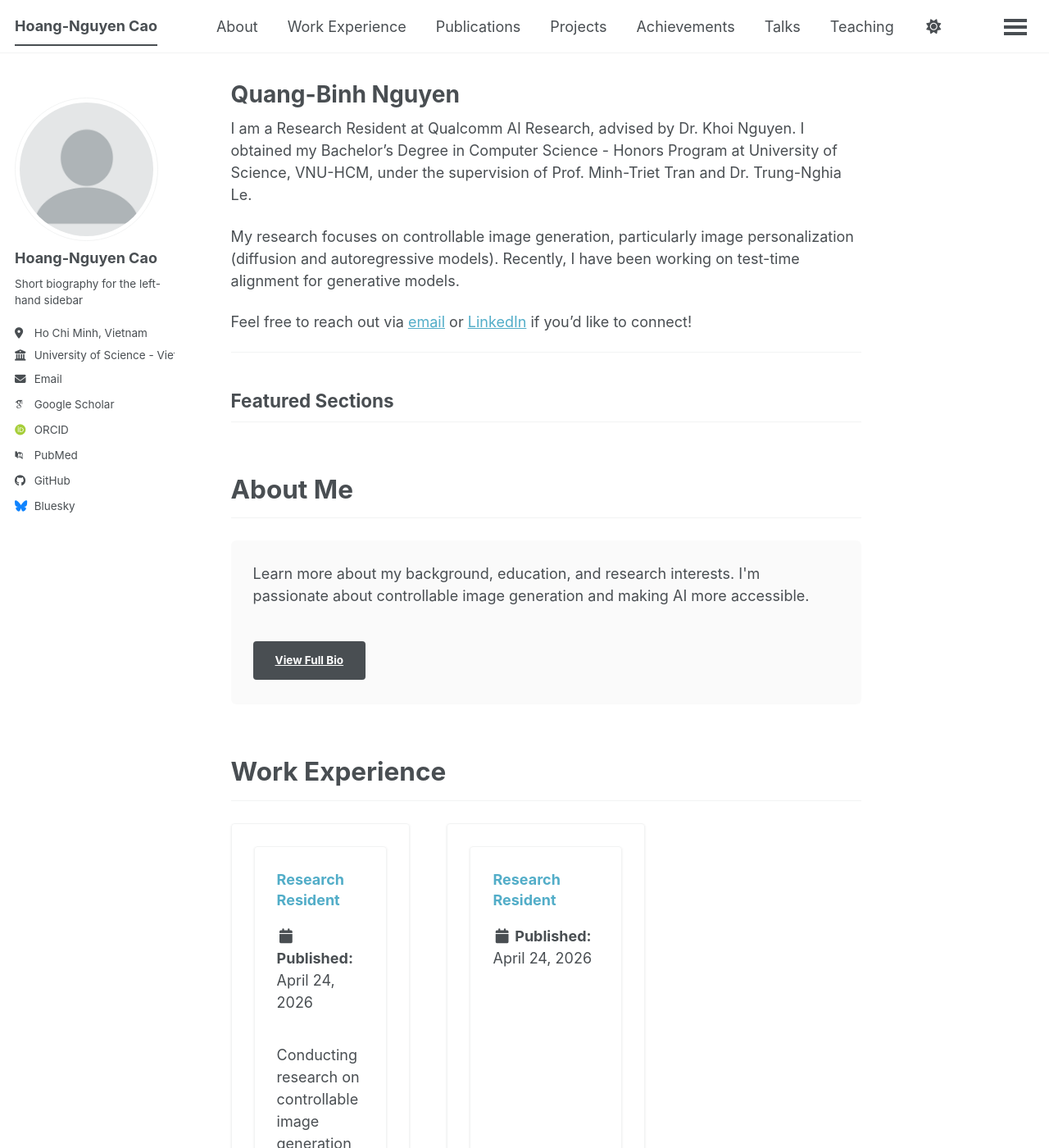
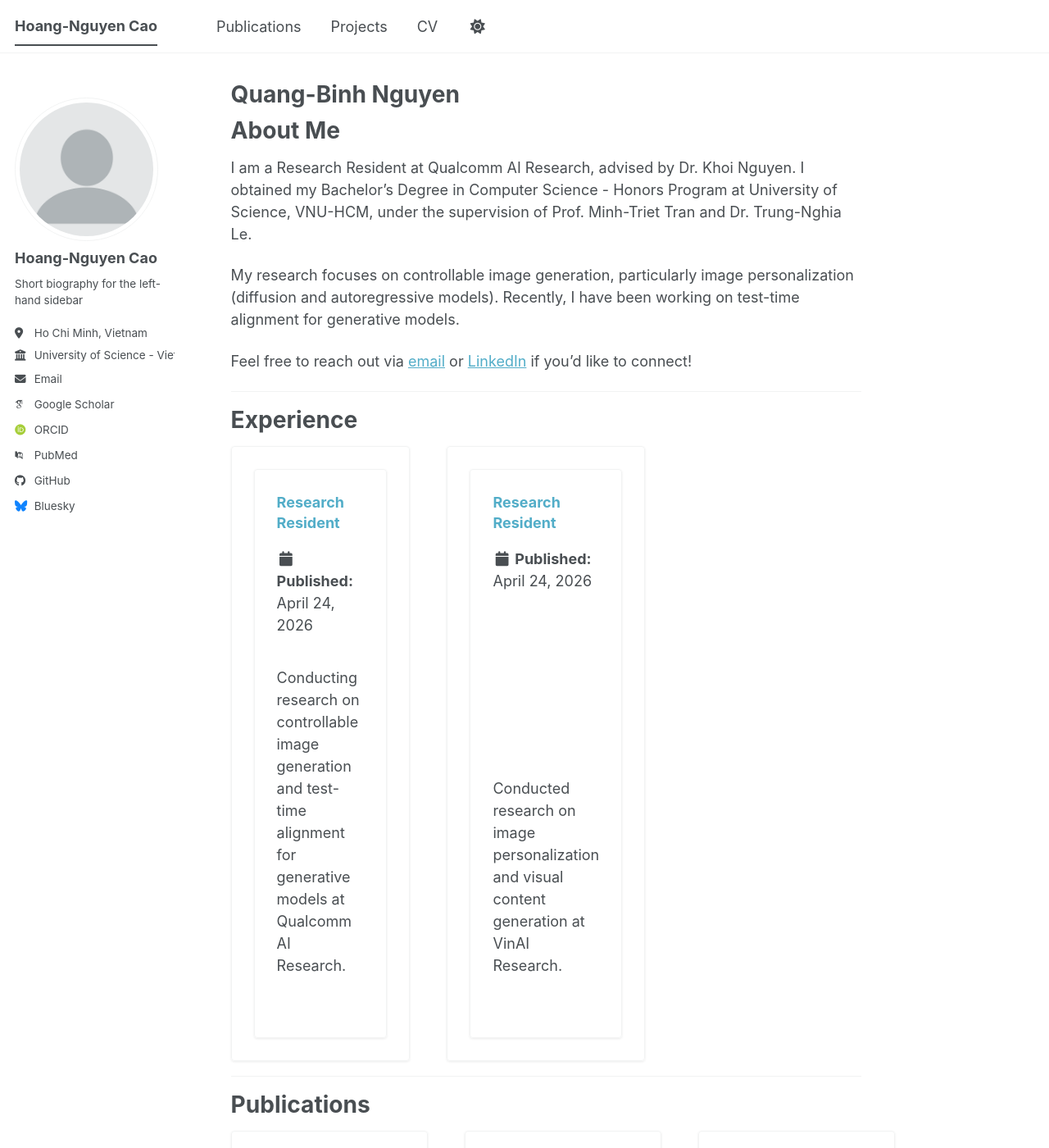
Before and after one commit to HNg0303/HNg0303.github.io, a Jekyll site: the page built from _pages/about.md, in a window 1280 px wide and 1400 px high. Shown: the whole window at 82% size. Built offline with Jekyll 4.4.1, drawn with Linux system fonts in a browser that asks for light colours; some web fonts are replaced; a script bundle is joined from its source files by our own code; library files that are not in the unit come from our copies; some of the changed text lies outside the part shown.

```diff
--- a/_pages/about.md
+++ b/_pages/about.md
@@ -17,145 +19,51 @@ Feel free to reach out via [email](mailto:chnguyen032005@gmail.com) or [LinkedIn
 
 ---
 
-## Featured Sections
+# Experience
 
-<div class="homepage-sections">
+{% if site.work_experience %}
+<div class="archive--card-grid">
+  {% for post in site.work_experience reversed %}
+    {% include archive-single.html type="card" %}
+  {% endfor %}
+</div>
+{% endif %}
 
-  <!-- About Me Section -->
-  <section class="section-preview" id="about-section">
-    <h2 class="section-title">
-      <a href="{{ base_path }}/about-me/">About Me</a>
-    </h2>
-    <div class="section-content">
-      <p>Learn more about my background, education, and research interests. I'm passionate about controllable image generation and making AI more accessible.</p>
-      <a href="{{ base_path }}/about-me/" class="btn btn--primary">View Full Bio</a>
-    </div>
-  </section>
+---
 
-  <!-- Work Experience Section -->
-  {% if site.work_experience %}
-  <section class="section-preview" id="experience-section">
-    <h2 class="section-title">
-      <a href="{{ base_path }}/work-experience/">Work Experience</a>
-    </h2>
-    <div class="archive--card-grid">
-      {% for post in site.work_experience reversed | limit: 3 %}
-        {% include archive-single.html type="card" %}
-      {% endfor %}
-    </div>
-    <a href="{{ base_path }}/work-experience/" class="btn btn--primary">View All Experience</a>
-  </section>
-  {% endif %}
+# Publications
 
-  <!-- Publications Section -->
-  {% if site.publications %}
-  <section class="section-preview" id="publications-section">
-    <h2 class="section-title">
-      <a href="{{ base_path }}/publications/">Publications</a>
-    </h2>
-    <div class="archive--card-grid">
-      {% for post in site.publications reversed | limit: 3 %}
-        {% include archive-single.html type="card" %}
-      {% endfor %}
-    </div>
-    <a href="{{ base_path }}/publications/" class="btn btn--primary">View All Publications</a>
-  </section>
-  {% endif %}
+{% if site.publications %}
+<div class="archive--card-grid">
+  {% for post in site.publications reversed %}
+    {% include archive-single.html type="card" %}
+  {% endfor %}
+</div>
+{% endif %}
 
-  <!-- Projects Section -->
-  {% if site.portfolio %}
-  <section class="section-preview" id="projects-section">
-    <h2 class="section-title">
-      <a href="{{ base_path }}/portfolio/">Projects</a>
-    </h2>
-    <div class="archive--card-grid">
-      {% for post in site.portfolio reversed | limit: 3 %}
-        {% include archive-single.html type="card" %}
-      {% endfor %}
-    </div>
-    <a href="{{ base_path }}/portfolio/" class="btn btn--primary">View All Projects</a>
-  </section>
-  {% endif %}
+---
 
-  <!-- Achievements Section -->
-  {% if site.achievements %}
-  <section class="section-preview" id="achievements-section">
-    <h2 class="section-title">
-      <a href="{{ base_path }}/achievements/">Achievements</a>
-    </h2>
-    <div class="archive--card-grid">
-      {% for post in site.achievements reversed | limit: 3 %}
-        {% include archive-single.html type="card" %}
-      {% endfor %}
-    </div>
-    <a href="{{ base_path }}/achievements/" class="btn btn--primary">View All Achievements</a>
-  </section>
-  {% endif %}
+# Projects
 
+{% if site.portfolio %}
+<div class="archive--card-grid">
+  {% for post in site.portfolio reversed %}
+    {% include archive-single.html type="card" %}
+  {% endfor %}
 </div>
+{% endif %}
 
-<style>
-  .homepage-sections {
-    margin: 2rem 0;
-  }
+---
 
-  .section-preview {
-    margin-bottom: 3rem;
-    padding: 0;
-  }
+# Achievements
 
-  .section-title {
-    font-size: 1.75rem;
-    margin-bottom: 1.5rem;
-    padding-bottom: 1rem;
-    border-bottom: 2px solid var(--global-border-color);
-  }
-
-  .section-title a {
-    text-decoration: none;
-    color: inherit;
-  }
-
-  .section-title a:hover {
-    color: var(--global-text-color-light);
-  }
-
-  .section-content {
-    margin-bottom: 1.5rem;
-    padding: 1.5rem;
-    background: var(--global-background-color-secondary, rgba(0, 0, 0, 0.02));
-    border-radius: 6px;
-  }
-
-  .btn {
-    display: inline-block;
-    padding: 0.75rem 1.5rem;
-    margin-top: 1rem;
-    background-color: var(--global-text-color);
-    color: var(--global-background-color);
-    text-decoration: none;
-    border-radius: 4px;
-    transition: all 0.3s ease;
-  }
-
-  .btn:hover {
-    background-color: var(--global-text-color-light);
-    text-decoration: none;
-  }
-
-  .btn--primary {
-    background-color: var(--global-text-color);
-    color: var(--global-background-color);
-  }
-
-  .btn--primary:hover {
-    background-color: var(--global-text-color-light);
-  }
-
-  .archive--card-grid {
-    margin-bottom: 1.5rem;
-  }
-</style>
+{% if site.achievements %}
+<div class="archive--card-grid">
+  {% for post in site.achievements reversed %}
+    {% include archive-single.html type="card" %}
+  {% endfor %}
+</div>
+{% endif %}
 
 
 Example: editing a Markdown file for a talk
```
Also changed, not shown: other parts of _pages/about.md (+2 -0 lines), _data/navigation.yml (+0 -18 lines).
